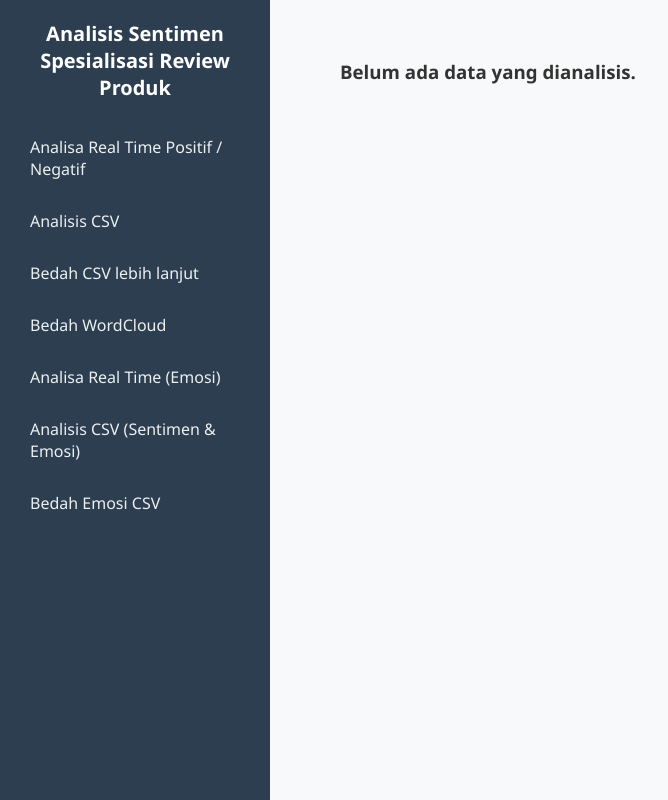
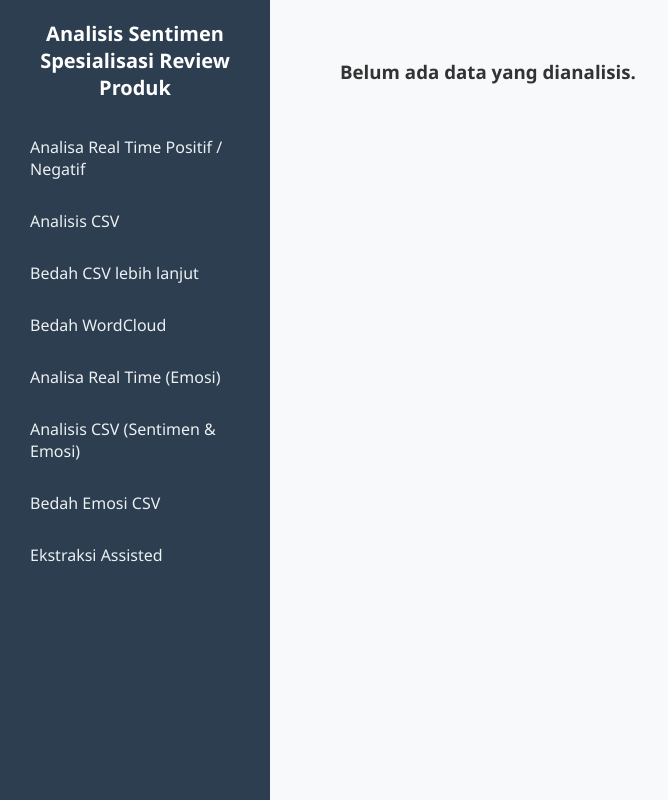
Before and after one commit to 221111467-Richard/UTS_IFB_Sore_Crocodile, a Flask app: page /analytics in a window 1280 px wide. Shown: the whole page, without its empty margins (0-668 px from the left). Run offline with Flask 3, Linux system fonts and the light colour scheme; data that the repository does not hold is empty; parts of the project's set-up code (start-up, migrations or seed data) failed here and were passed over.

Commit message:
Menambahkan routing untuk fitur ekstraksi assisted

```diff
--- a/project-root/templates/layout.html
+++ b/project-root/templates/layout.html
@@ -100,6 +100,7 @@
     <a href="/realtime">Analisa Real Time (Emosi)</a>
     <a href="/analyze_csv">Analisis CSV (Sentimen & Emosi)</a>
     <a href="/emotion_analytics">Bedah Emosi CSV</a>
+    <a href="/scrape">Ekstraksi Assisted  </a>
   </div>
 
   <div class="content">
```
